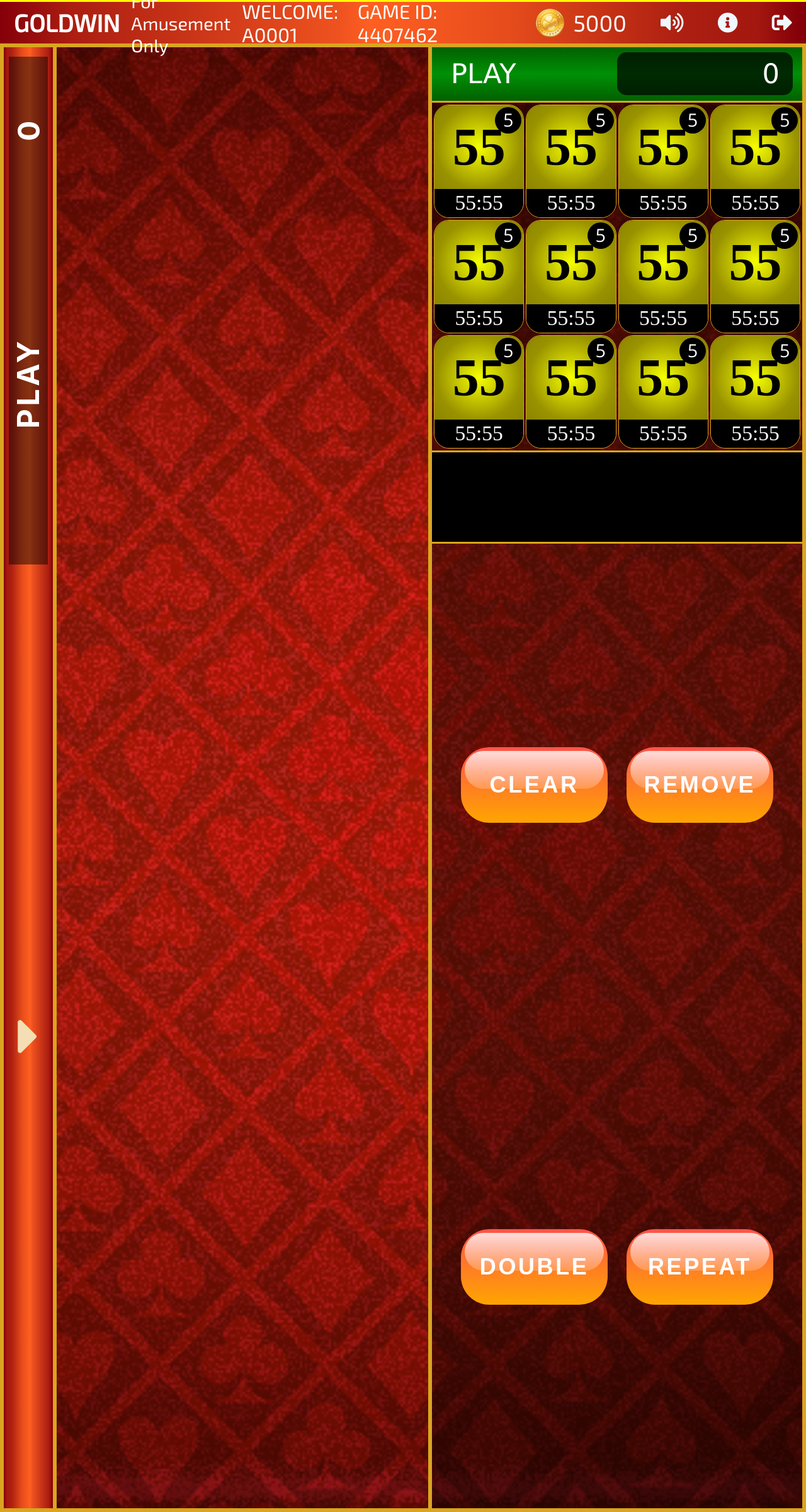
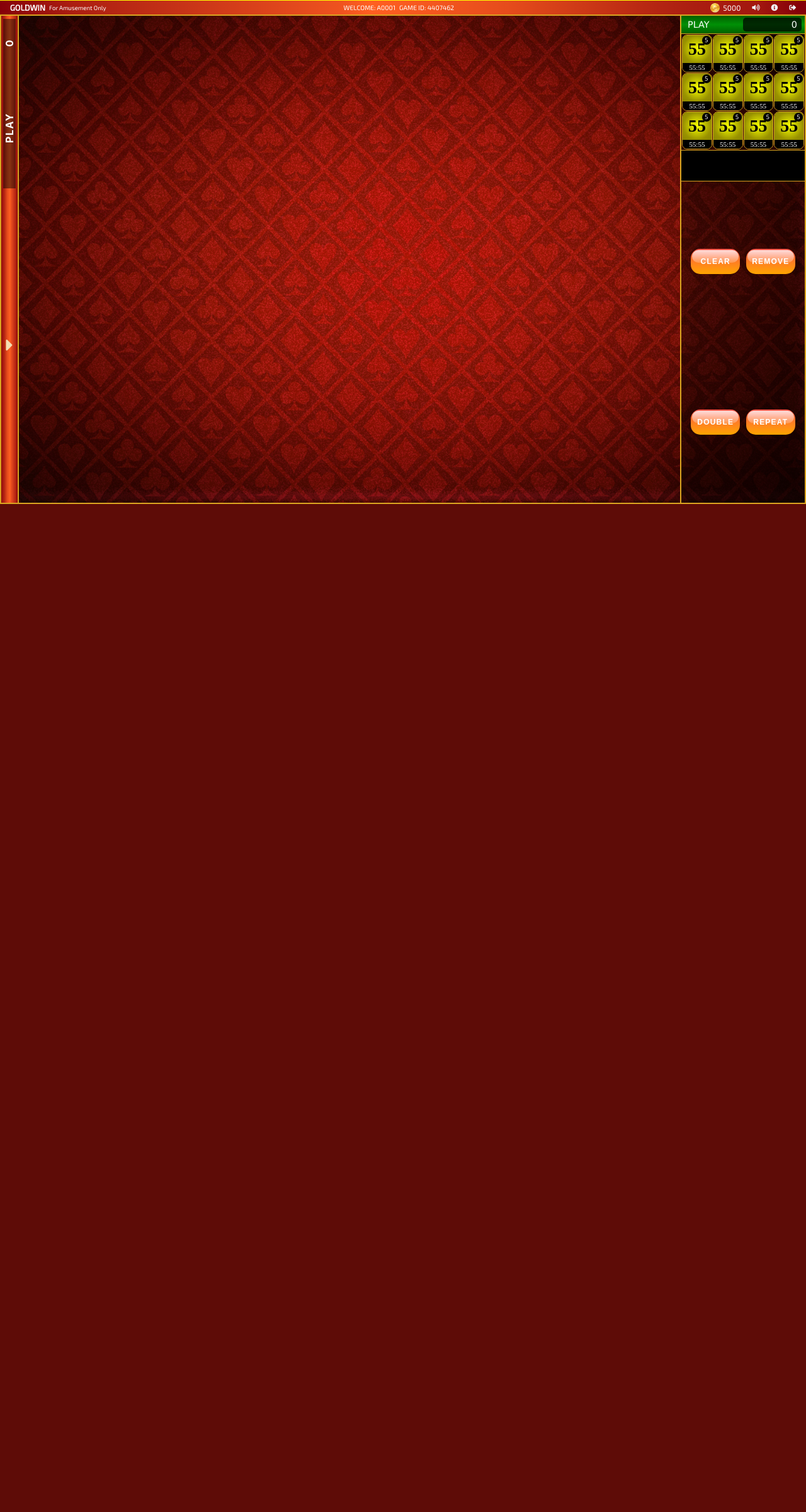
Before and after one commit to raj441977/webgold, a PHP site: page / in a window 1280 px wide. Shown: the whole page at 63% size. After the commit the page ends 800 px from the top, so only its background shows below. Run offline with PHP 8.4, Linux system fonts and the light colour scheme; some libraries are stand-ins or nearby versions.

Commit message:
Update index.php

```diff
--- a/index.php
+++ b/index.php
@@ -255,9 +255,10 @@
             }
             document.addEventListener("DOMContentLoaded", function(event) {
                 //document.queryselector('body').style.zoom = 300%;
-                document.body.style.zoom = '3';
-                document.body.style.height = window.screen.height;
+                //document.body.style.zoom = '3';
+                //document.body.style.height = window.screen.height;
                 //document.queryselector('body').style.transform.scaleY = (.333333);
+                document.body.style.width.zoom = '3';
             });
         </script>
     </body>
```
